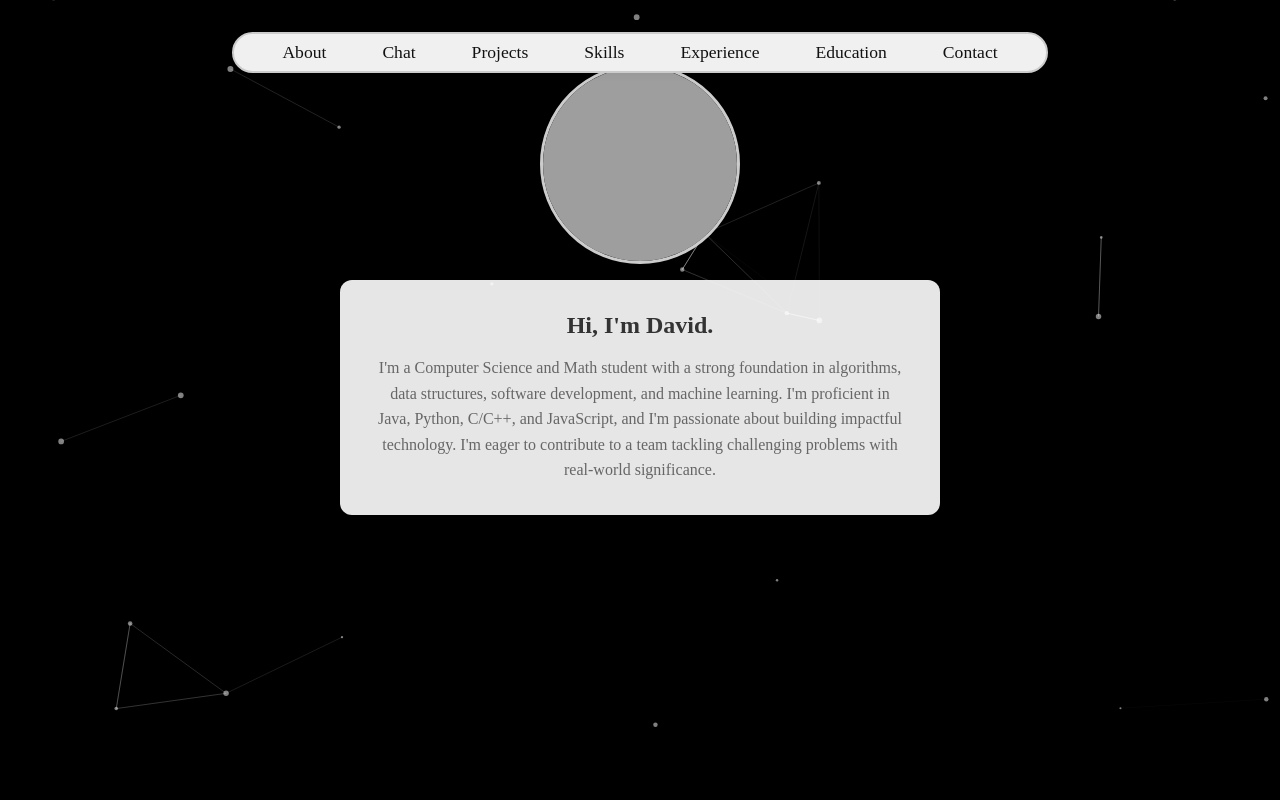
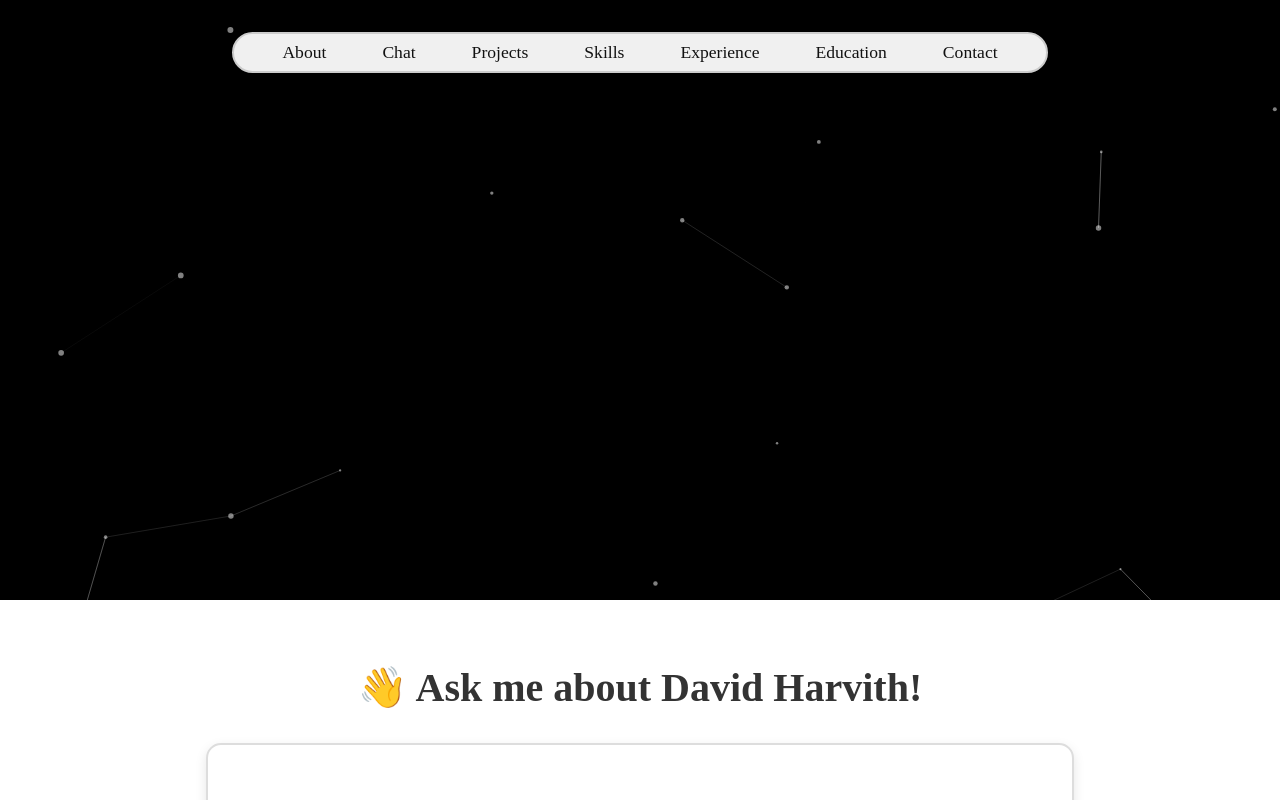
Before and after one commit to davidharvith/portfolio_site, a React (Vite) app in the folder frontend/: page / in a window 1280 px wide. Shown: the top 800 px of the page. Built offline with nearby package versions, Linux system fonts and the light colour scheme; grey boxes are pictures that could not be loaded.

Commit message:
changed backgournd resoved errors

```diff
--- a/frontend/src/components/InteractiveBackground/InteractiveBackground.jsx
+++ b/frontend/src/components/InteractiveBackground/InteractiveBackground.jsx
@@ -1,4 +1,4 @@
-// components/InteractiveBackground/InteractiveBackground.jsx
+// InteractiveBackground.jsx
 import { useEffect, useState } from "react";
 import Particles, { initParticlesEngine } from "@tsparticles/react";
 import { loadSlim } from "@tsparticles/slim";
@@ -13,6 +13,7 @@ const InteractiveBackground = ({ children }) => {
   }, []);
 
   const particlesConfig = {
+    fullScreen: { enable: false }, // <--- this is key
     background: { color: "#000000" },
     interactivity: {
       events: { onHover: { enable: true, mode: "repulse" } },
@@ -32,7 +33,12 @@ const InteractiveBackground = ({ children }) => {
   if (!init) return null;
 
   return (
-    <div style={{ position: "relative", minHeight: "100vh" }}>
+    <div style={{
+      position: "relative",
+      width: "100%",
+      height: "600px", // adjust this height as needed!
+      overflow: "hidden"
+    }}>
       <Particles
         id="tsparticles"
         options={particlesConfig}
```
